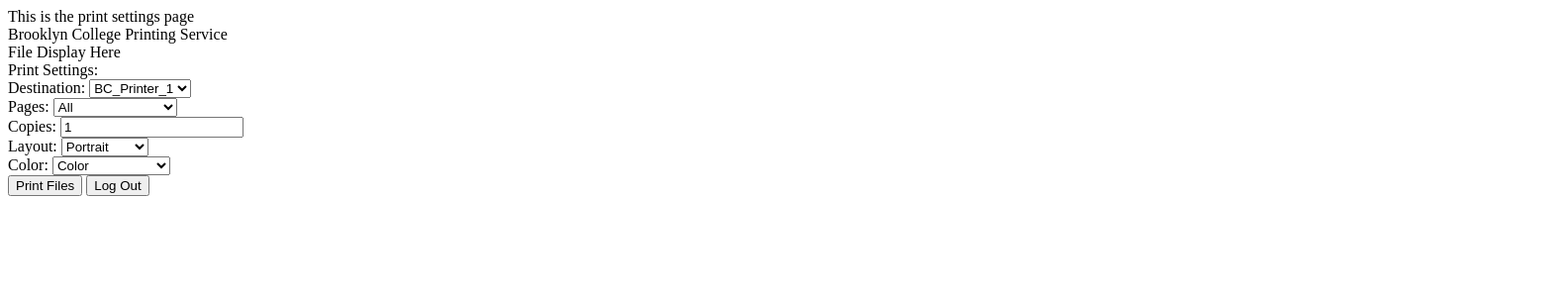
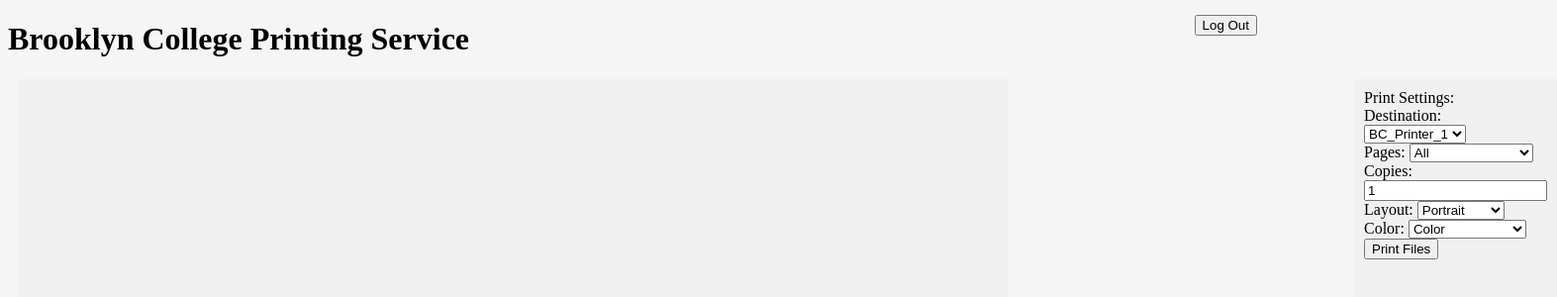
Before and after one commit to RyanAcosta256/HCI_Website-group-project, a plain HTML site: page printsettings.html in a window 1280 px wide. Shown: the whole page at 99% size, 1573 px wide, since content can reach past the window. Drawn offline with Linux system fonts and the light colour scheme.

Commit message:
Update printsettings.html

```diff
--- a/printsettings.html
+++ b/printsettings.html
@@ -3,43 +3,100 @@
 <head>
 <meta charset="utf-8">
 <meta name="viewport" content="width=device-width, initial-scale=1">
+<title>Brooklyn College Printing Service</title>
 <style>
-
+body
+{
+	background-color: #f5f5f5;
+	padding: 0;
+}
+.title
+{
+	left: 0px;
+}
+.display
+{
+	display: flex;
+}
+.documentdisplay
+{
+	background-color: #f0f0f0;
+	margin-left: 10px;
+}
+.document
+{
+	frameBorder: 0;
+	scrolling: auto;
+	height: 850px;
+	width: 1000px;
+}
+.printsettings
+{
+	background-color: #f0f0f0;
+	padding: 10px;
+	margin-left: 350px;
+	display: flex;
+	flex-flow: column wrap;
+}
+.logout
+{
+	position: absolute;
+	right: 10px;
+	top: 15px;
+}
 </style>
 </head>
 
 <body>
-<div>This is the print settings page</div>
-<div>Brooklyn College Printing Service</div>
-<div id = "file">File Display Here</div>
-<div> Print Settings: <br>
+<h1 class = "title">Brooklyn College Printing Service</h1>
+<div class = "logout">
+<button type = "button" onclick = "logOut()">Log Out</button>
+</div>
+<div class = "display">
+<div class = "documentdisplay">
+<embed src = ""
+class = "document" id = "document"></embed>
+</div>
+<div class = "printsettings"> Print Settings: <br>
+<div>
 Destination:
 <select name = "printers" id="printers">
 <option value="printer1">BC_Printer_1</option>
 <option value="printer2">BC_Printer_2</option>
 <option value="printer3">BC_Printer_3</option>
 </select><br>
+</div>
+<div>
 Pages:
 <select name = "pages" id="pages">
 <option value="all">All</option>
 <option value="even">Even Pages Only</option>
 <option value="odd">Odd Pages Only</option>
 </select><br>
+</div>
+<div>
 Copies:
 <input type = "number" id = "copyNum" name = "copies" value = "1"><br>
+</div>
+<div>
 Layout:
 <select name = "layout" id="layout">
 <option value="portrait">Portrait</option>
 <option value="landscape">Landscape</option>
 </select><br>
+</div>
+<div>
 Color:
 <select name = "color" id="color">
 <option value="color">Color</option>
 <option value="baw">Black and White</option>
 </select><br>
 </div>
+<div>
 <button type = "button" onclick = "finalPage()">Print Files</button>
-<button type = "button" onclick = "logOut()">Log Out</button>
+</div>
+</div>
+</div>
 
 <script>
 function logOut()
```
